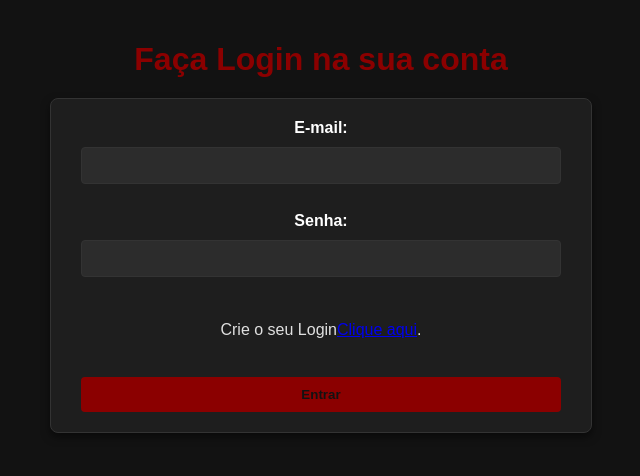
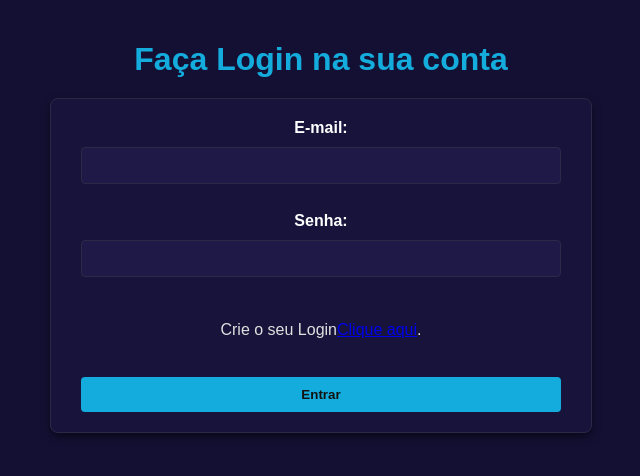
Before and after one commit to GuilhermeFaramiglio/Hackaton, a PHP site: page /login.php in a window 1280 px wide. Shown: the top 476 px of the page, without its empty margins (319-959 px from the left). Run offline with PHP 8.4, Linux system fonts and the light colour scheme.

Commit message:
Update style.css

```diff
--- a/css/style.css
+++ b/css/style.css
@@ -2,7 +2,7 @@
 body {
     margin: 0;
     font-family: Arial, sans-serif;
-    background-color: #121212;
+    background-color: #141034;
     /* Fundo escuro */
     color: #e0e0e0;
     /* Texto claro */
@@ -16,7 +16,7 @@ body {
 h1 {
     font-size: 2rem;
     margin-bottom: 20px;
-    color: #8b0000;
+    color: #14acdc;
 
 }
 
@@ -29,8 +29,8 @@ form {
     width: 100%;
     max-width: 500px;
     padding: 20px;
-    background-color: #1e1e1e;
-    border: 1px solid #333;
+    background-color: #19143dc7;
+    border: 1px solid #2c2948;
     border-radius: 8px;
     box-shadow: 0 4px 8px rgba(0, 0, 0, 0.5);
 }
@@ -55,9 +55,9 @@ select {
     padding: 10px;
     margin: 0 auto 15px;
     /* Centraliza os campos */
-    border: 1px solid #333;
+    border: 1px solid #2c2948;
     border-radius: 4px;
-    background-color: #2c2c2c;
+    background-color: #211b4bc7;
     color: #ffffff;
     box-sizing: border-box;
     /* Garante que o padding não afeta o tamanho */
@@ -73,7 +73,7 @@ input[type="submit"] {
     /* Centraliza o botão */
     border: none;
     border-radius: 4px;
-    background-color: #8b0000;
+    background-color: #14acdc;
     color: #121212;
     font-weight: bold;
     cursor: pointer;
@@ -81,7 +81,7 @@ input[type="submit"] {
 }
 
 input[type="submit"]:hover {
-    background-color: #8b0000;
+    background-color: #9cedff;
     /* Roxo mais escuro */
 }
 
```
